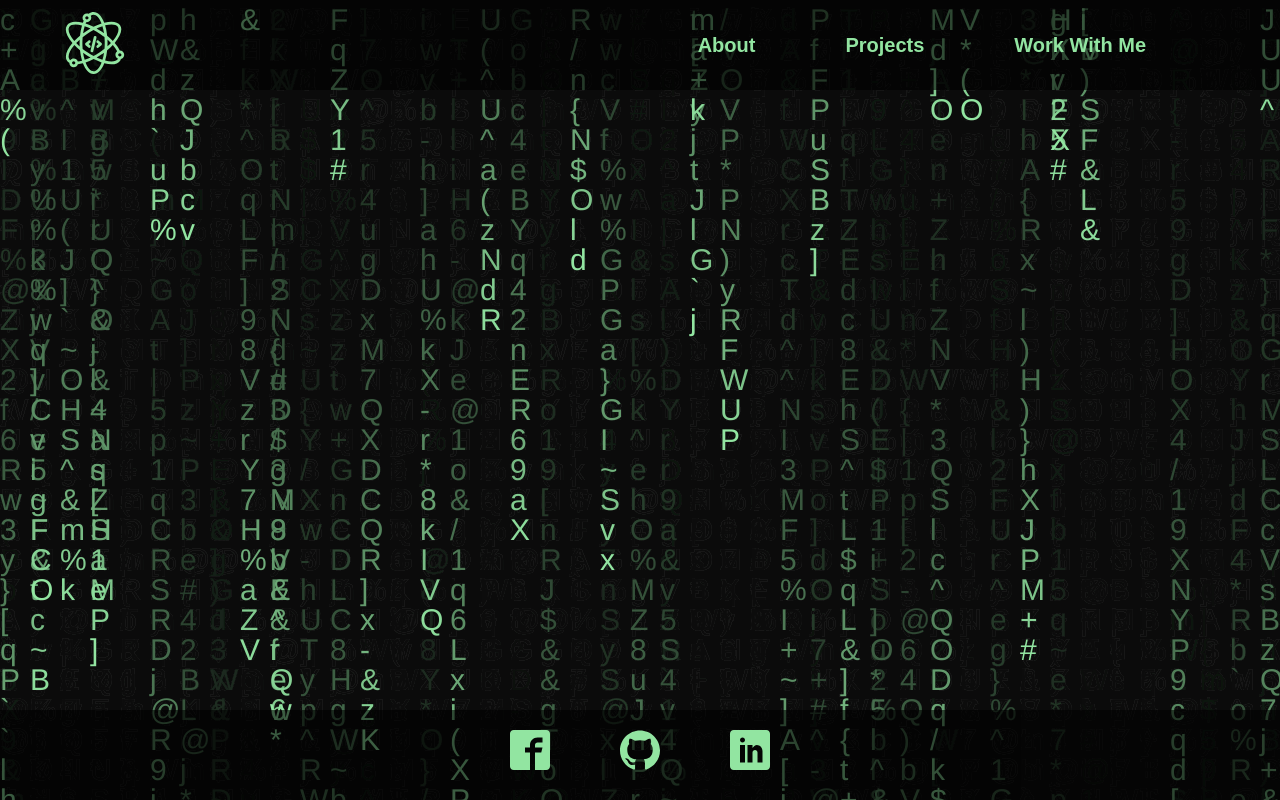
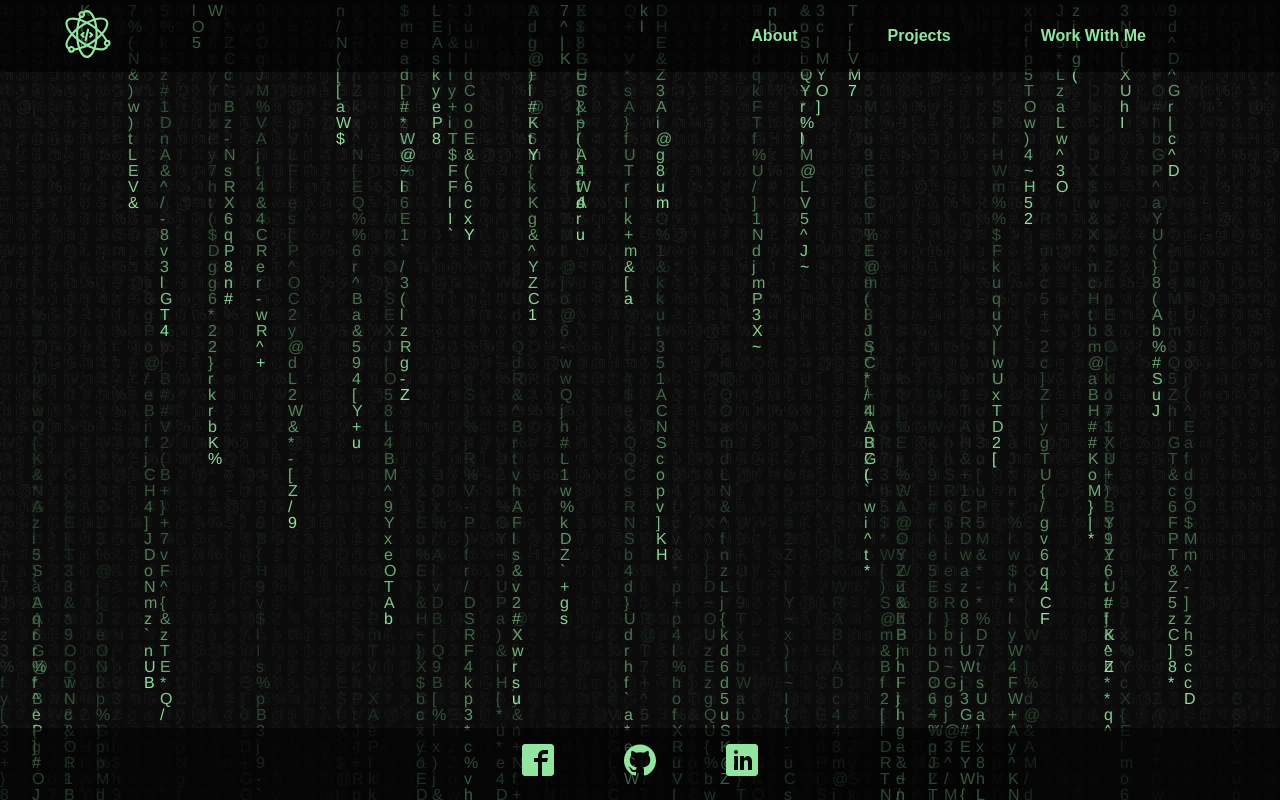
Before and after one commit to Lukasxs93/Portfolio, a React (Create React App) app in the folder my-portfolio/: page / in a window 1280 px wide. Built offline with nearby package versions, Linux system fonts and the light colour scheme.

Commit message:
style changes

```diff
--- a/my-portfolio/src/App.css
+++ b/my-portfolio/src/App.css
@@ -1,7 +1,5 @@
-.App {
-      display:flex;
-      flex-direction: column;
-      flex-grow: 1;
+html{
+  font-size: 16;
 }
 
 a{
@@ -17,15 +15,15 @@ a{
 header {
   display:flex;
   justify-content: space-between;
-  height: 90px;
+  height: 4.5rem;
   align-items: center;
   background-color: rgba(0, 0, 0, 0.589);
   padding: 0 5%;
 }
 .brandLogo{
   fill: #92e5a1;
-  height:62px;
-  width:62px;
+  height:3rem;
+  width:3rem;
 }
 .brandLogo:hover{
   fill:yellow;
@@ -46,7 +44,7 @@ header {
   color:#92e5a1;
   border: none;
   border-radius: 5px;
-  font-size: 20px;
+  font-size: 1rem;
   font-weight: 900;
 }
 .navigationLinksContainer>li>button:hover{
@@ -69,7 +67,7 @@ footer{
     bottom: 0px;
     display: flex;
     justify-content: center;
-    height: 90px;
+    height: 4.5rem;
     width: 100%;
     align-items: center;
     background-color: rgba(0, 0, 0, 0.589);
@@ -82,7 +80,7 @@ footer{
 }
 div.quickLinks>*{
 
-  font-size: 40px;
+  font-size: 2rem;
   color:#92e5a1;
   cursor: pointer;
 }
@@ -100,7 +98,7 @@ div.quickLinks>*{
   padding: 20px 40px;
   border-radius: 10px;
   background-color: rgba(0, 0, 0, 0.4);
-  font-size: 40px;
+  font-size: 1.5rem;
   font-weight: 900;
   backdrop-filter: blur(10px) saturate(180%);
 }
@@ -137,7 +135,15 @@ div.quickLinks>*{
     padding: 50px 100px;
     border-radius: 10px;
     background-color: rgba(0, 0, 0, 0.4);
-    font-size: 25px;
+    font-size: 1.3rem;
     font-weight: 600;
     backdrop-filter: blur(10px) saturate(180%);
 }
+.projectDescription{
+  font-family: 'helvetica';
+
+}
+
+@media screen and (max-width: 700px){
+
+}
--- a/my-portfolio/src/components/Background.jsx
+++ b/my-portfolio/src/components/Background.jsx
@@ -15,7 +15,7 @@ var matrix =
 //converting the string into an array of single characters
 matrix = matrix.split('');
 
-var font_size = 30;
+var font_size = 16;
 var columns = c.width / font_size; //number of columns for the rain
 //an array of drops - one per column
 var drops = [];
```
